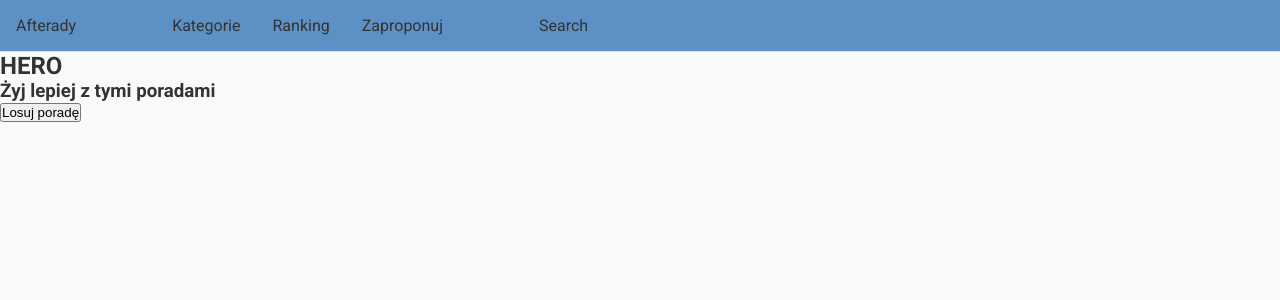
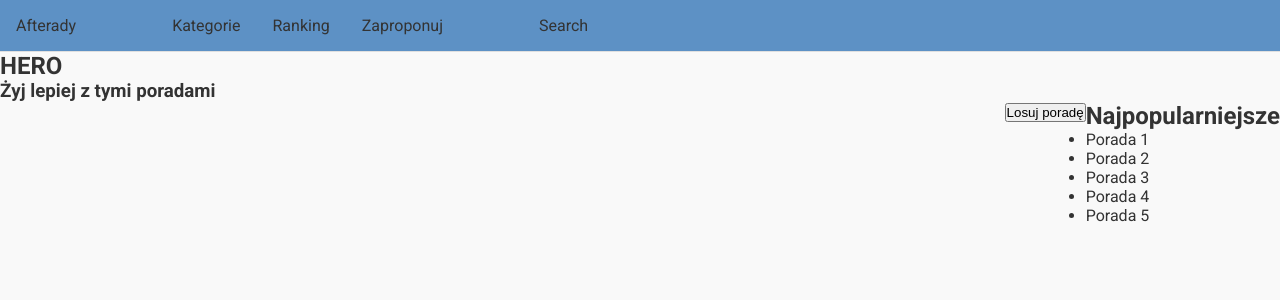
Before and after one commit to cerbin1/tips, a React (Vite) app: page / in a window 1280 px wide. Shown: the top 300 px of the page. Built offline with nearby package versions, Linux system fonts and the light colour scheme.

Commit message:
Add list of most popular tips in home component

```diff
--- a/src/components/home/Home.jsx
+++ b/src/components/home/Home.jsx
@@ -17,6 +17,16 @@ export default function Home() {
           <button onClick={setRandomTip}>Losuj poradę</button>
           {tip && <button>Szczegóły</button>}
         </div>
+        <div>
+          <h2>Najpopularniejsze</h2>
+          <ul>
+            <li>Porada 1</li>
+            <li>Porada 2</li>
+            <li>Porada 3</li>
+            <li>Porada 4</li>
+            <li>Porada 5</li>
+          </ul>
+        </div>
       </div>
     </section>
   );
--- a/src/index.css
+++ b/src/index.css
@@ -34,4 +34,5 @@ nav {
 
 .home-container {
   display: flex;
+  justify-content: end;
 }
```
Also changed, not shown: 1 other file (tests, documents, lock files or other folders).
